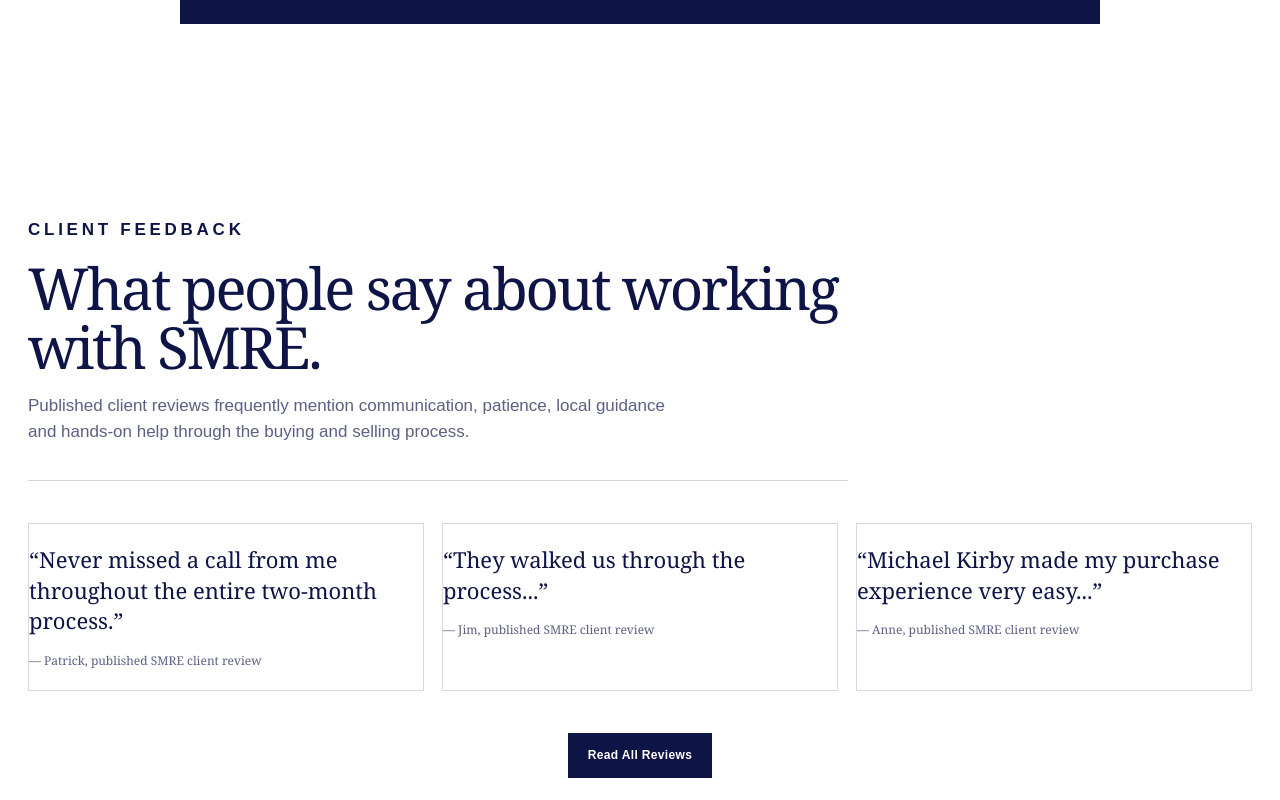
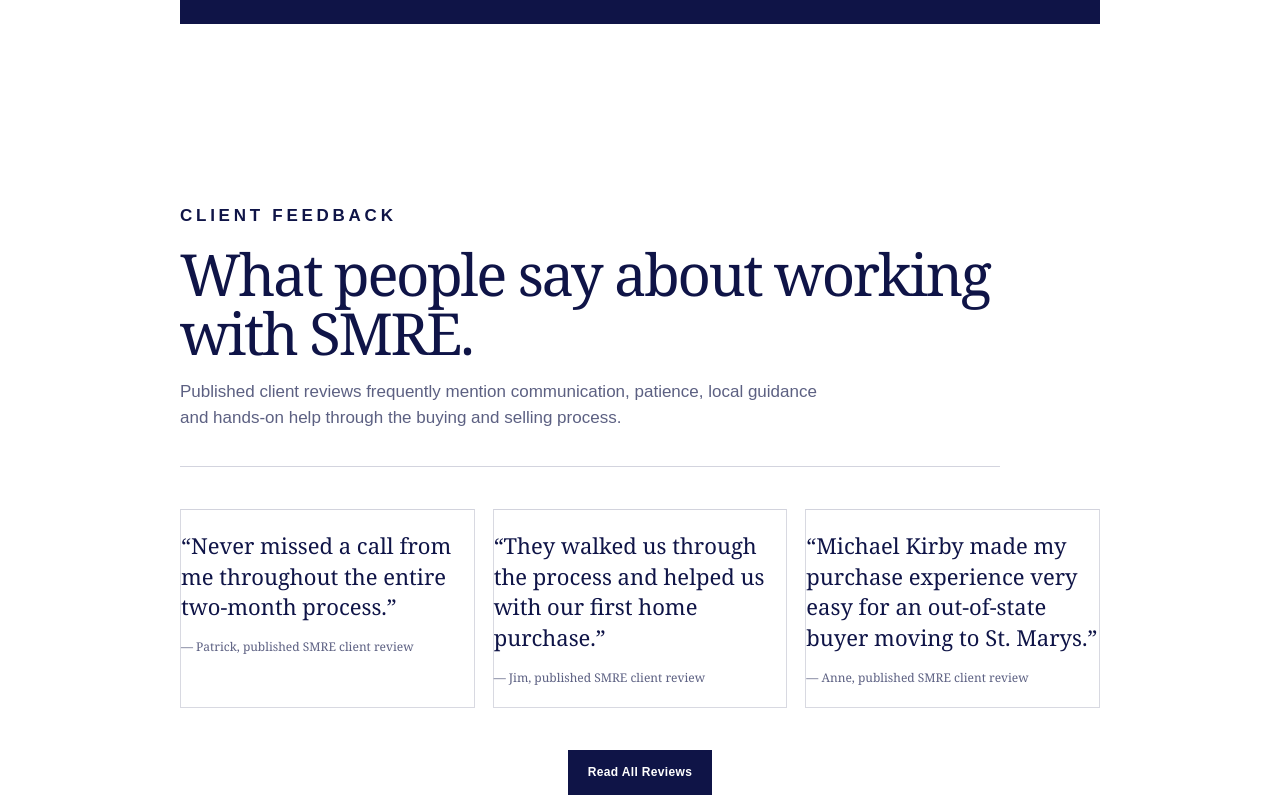
Before and after one commit to pierrenavarre1/smre, a Next.js app: page /about in a window 1280 px wide. Shown: the part 1540-2340 px from the top of the page. Built offline with nearby package versions, Linux system fonts and the light colour scheme.

Commit message:
Restore About feedback content width and complete review quotes

```diff
--- a/app/about/page.tsx
+++ b/app/about/page.tsx
@@ -27,7 +27,7 @@
   <div className="about-contact-card"><p className="eyebrow" style={{color:'#fff'}}>ST. MARYS OFFICE</p><h2>St. Mary’s Real Estate</h2><p>512 W Bertrand Ave<br />St Marys, KS 66536</p><p><a href="tel:7854652543">(785) 465-2543</a><br /><a href="mailto:admin@smre.info">admin@smre.info</a></p></div>
 </section>
 
-<section className="section container about-feedback-section">
+<section className="section container narrow about-feedback-section">
   <div className="page-intro">
     <p className="eyebrow">CLIENT FEEDBACK</p>
     <h2>What people say about working with SMRE.</h2>
@@ -36,8 +36,8 @@
 
   <div className="about-review-grid">
     <blockquote>“Never missed a call from me throughout the entire two-month process.”<cite>— Patrick, published SMRE client review</cite></blockquote>
-    <blockquote>“They walked us through the process...”<cite>— Jim, published SMRE client review</cite></blockquote>
-    <blockquote>“Michael Kirby made my purchase experience very easy...”<cite>— Anne, published SMRE client review</cite></blockquote>
+    <blockquote>“They walked us through the process and helped us with our first home purchase.”<cite>— Jim, published SMRE client review</cite></blockquote>
+    <blockquote>“Michael Kirby made my purchase experience very easy for an out-of-state buyer moving to St. Marys.”<cite>— Anne, published SMRE client review</cite></blockquote>
   </div>
 
   <div className="about-google-review">
```
